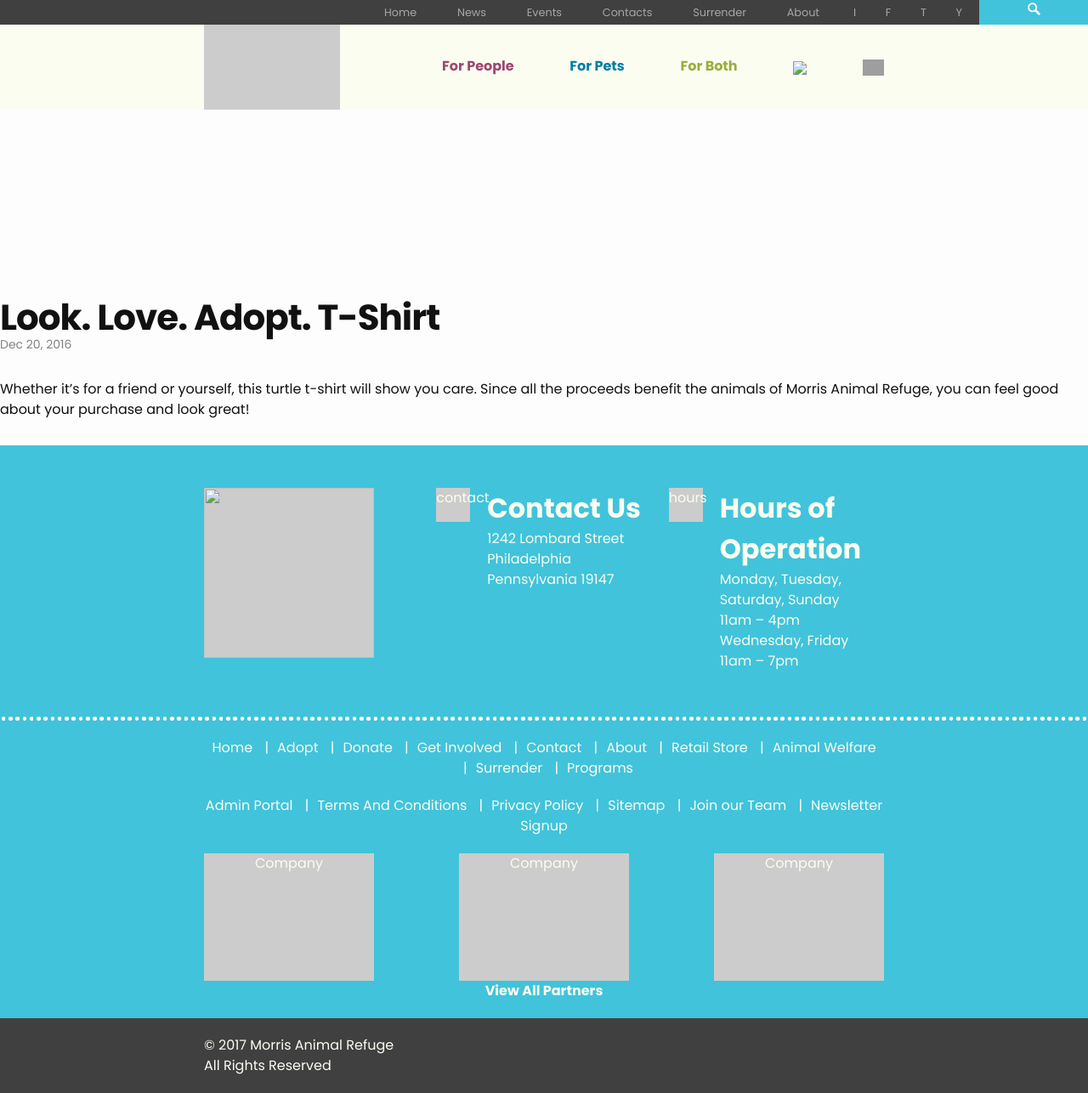
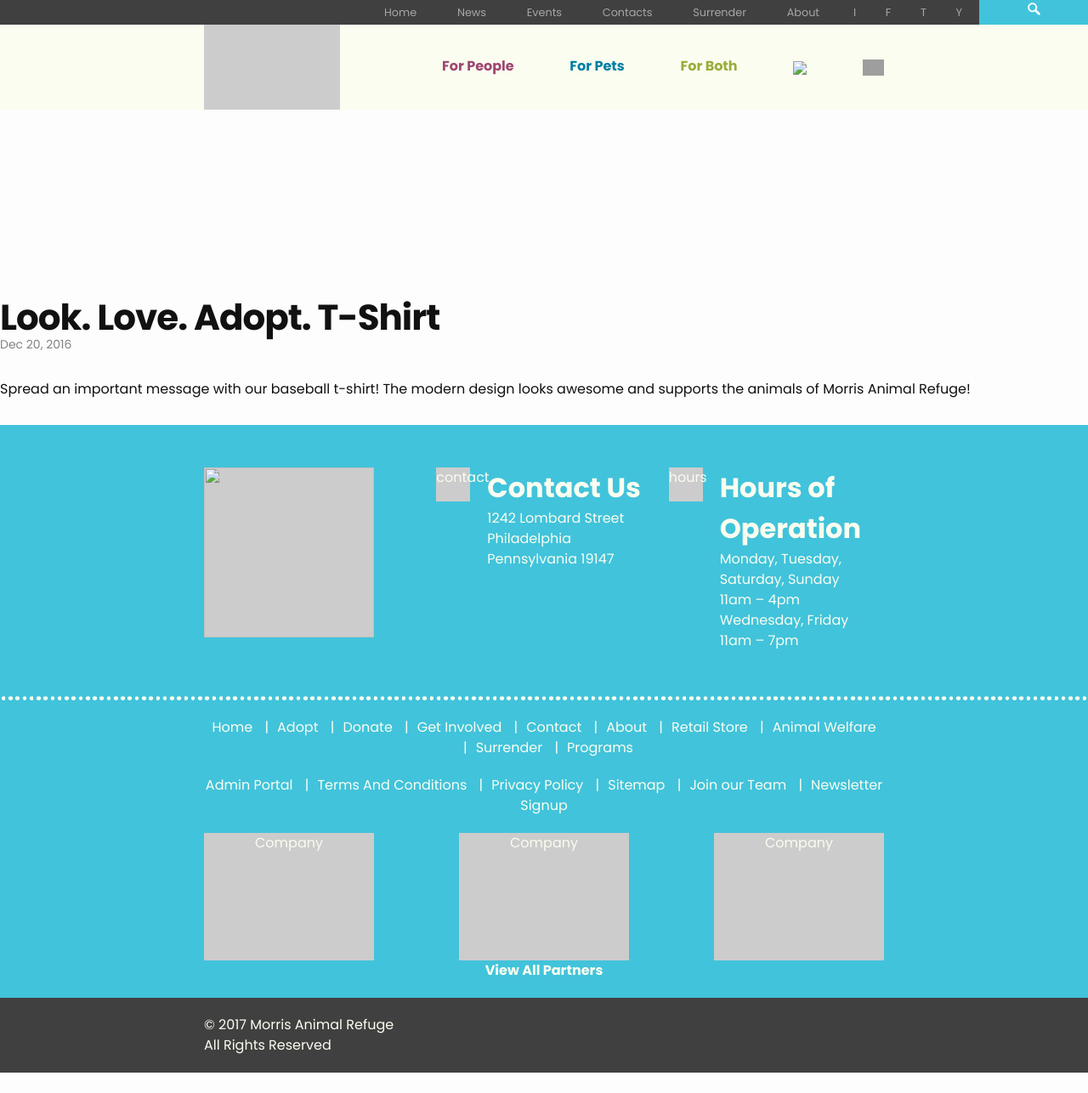
Before and after one commit to tatimblin/morris-jekyll, a Jekyll site: the page built from _posts/2016-12-20-tshirt.markdown, in a window 1280 px wide. Shown: the whole page at 85% size. Built offline with Jekyll 4.4.1, drawn with Linux system fonts in a browser that asks for light colours; nearby versions of some CDN libraries; after the commit the page ends 1262 px from its top, so only the background shows below that; grey boxes are pictures that could not be loaded.

Commit message:
New product/description

```diff
--- a/_posts/2016-12-20-tshirt.markdown
+++ b/_posts/2016-12-20-tshirt.markdown
@@ -6,6 +6,6 @@
 categories: people hero staffPickRight
 
 img: ""
-price: "26"
+price: "22"
 ---
-Whether it's for a friend or yourself, this turtle t-shirt will show you care. Since all the proceeds benefit the animals of Morris Animal Refuge, you can feel good about your purchase and look great!
+Spread an important message with our baseball t-shirt! The modern design looks awesome and supports the animals of Morris Animal Refuge!
```
